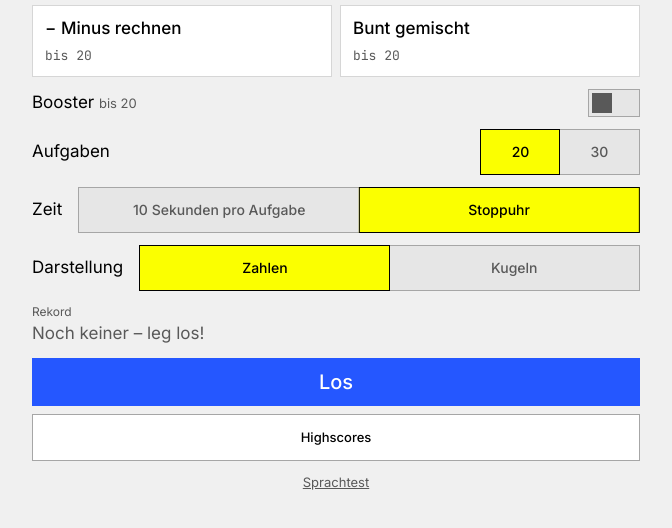
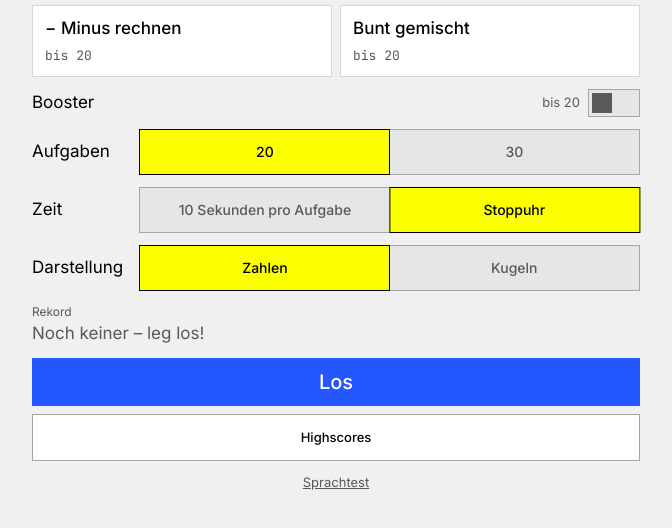
Before and after one commit to gabiwan24/speed-mathe, a website built with Vite: page index.html in a window 1280 px wide. Shown: the part 154-682 px from the top of the page, without its empty margins (299-971 px from the left). Built offline with nearby package versions, Linux system fonts and the light colour scheme.

Commit message:
feat: option rows share one grid, all segmented controls equal width and aligned
Co-Authored-By: Claude Sonnet 5.5 <noreply@anthropic.com>

```diff
--- a/index.html
+++ b/index.html
@@ -12,7 +12,7 @@
   </head>
   <body>
     <!-- Home -->
-    <section class="view page" id="home" hidden>
+    <section class="view page opt-rows" id="home" hidden>
       <header class="home-head">
         <h1>Speed-Mathe</h1>
       </header>
@@ -32,12 +32,15 @@
         </button>
       </div>
 
-      <div class="setting" id="booster-row">
-        <span class="setting-label">Booster <span class="muted" id="booster-range"></span></span>
-        <button type="button" class="switch" role="switch" id="booster" aria-checked="false" aria-labelledby="booster-row" title="Booster: größere Zahlen" data-tip="Booster: größere Zahlen"></button>
+      <div class="opt-row" id="booster-row">
+        <span class="setting-label" id="booster-label">Booster</span>
+        <div class="opt-control-end">
+          <span class="muted" id="booster-range"></span>
+          <button type="button" class="switch" role="switch" id="booster" aria-checked="false" aria-labelledby="booster-label" title="Booster: größere Zahlen" data-tip="Booster: größere Zahlen"></button>
+        </div>
       </div>
 
-      <div class="setting">
+      <div class="opt-row">
         <span class="setting-label">Aufgaben</span>
         <div class="segmented" data-setting="length" role="group" aria-label="Aufgaben">
           <button type="button" data-value="20">20</button>
@@ -45,7 +48,7 @@
         </div>
       </div>
 
-      <div class="setting setting-wide">
+      <div class="opt-row">
         <span class="setting-label">Zeit</span>
         <div class="segmented" data-setting="variant" role="group" aria-label="Zeit">
           <button type="button" data-value="limit">10 Sekunden pro Aufgabe</button>
@@ -53,7 +56,7 @@
         </div>
       </div>
 
-      <div class="setting setting-wide">
+      <div class="opt-row">
         <span class="setting-label">Darstellung</span>
         <div class="segmented" data-setting="display" role="group" aria-label="Darstellung">
           <button type="button" data-value="numbers">Zahlen</button>
--- a/src/styles/game.css
+++ b/src/styles/game.css
@@ -56,16 +56,20 @@ strong { font-weight: var(--weight-medium); }
 .mode-name { font-size: var(--text-md); font-weight: var(--weight-medium); }
 .mode-range { font-family: var(--font-mono); color: var(--text-muted); font-size: var(--text-sm); }
 
-.setting {
-  display: flex;
-  align-items: center;
-  justify-content: space-between;
-  gap: var(--space-4);
+/* Option rows share one grid (design-system rule): one label column (as wide as the longest label) and one
+   control column; every group has the same edges, every segment the same width. */
+.opt-rows { display: grid; grid-template-columns: max-content minmax(0, 1fr); column-gap: var(--space-4); }
+.opt-rows > * { grid-column: 1 / -1; }
+.opt-row { display: grid; grid-template-columns: subgrid; align-items: center; }
+.opt-row > .segmented { min-width: 0; width: 100%; }
+/* Equal segments are narrow on a phone: small side padding so a long label ("10 Sekunden pro Aufgabe") wraps to two lines, never four. */
+.opt-row .segmented button { flex: 1 1 0; min-width: 0; padding: 0 var(--space-2); line-height: 1.15; text-align: center; }
+@media (max-width: 340px) {
+  .opt-row .segmented button { font-size: var(--text-sm); }
+  .setting-label { font-size: var(--text-base); }
 }
+.opt-control-end { display: flex; align-items: center; justify-content: flex-end; gap: var(--space-2); min-width: 0; }
 .setting-label { font-size: var(--text-md); }
-.setting .segmented { min-width: 10rem; }
-.setting-wide { flex-wrap: wrap; }
-.setting-wide .segmented { flex: 1 1 12rem; }
 
 .switch {
   position: relative;
```
Also changed, not shown: CLAUDE.md (+1 -0 lines), docs/DECISIONS.md (+1 -0 lines).
